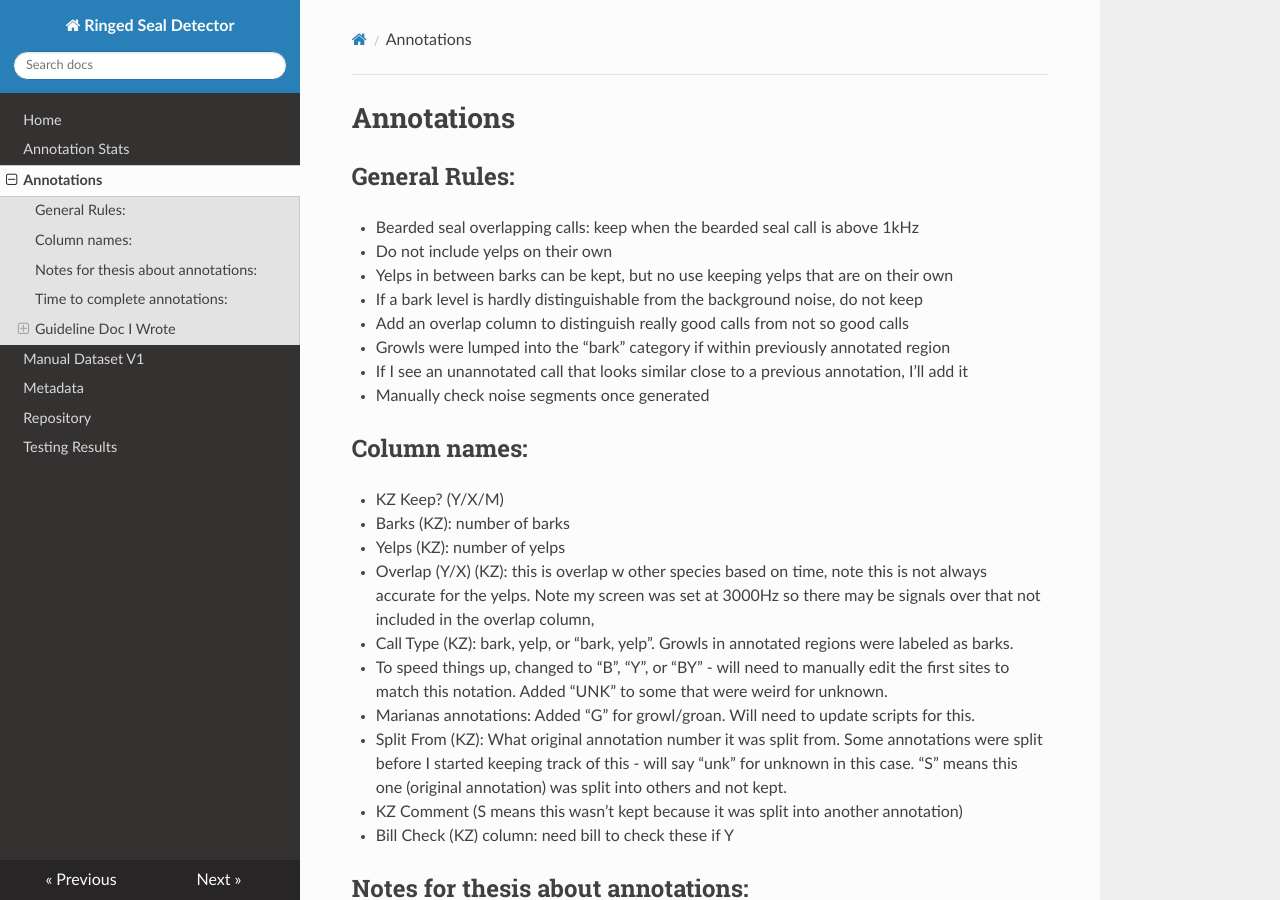
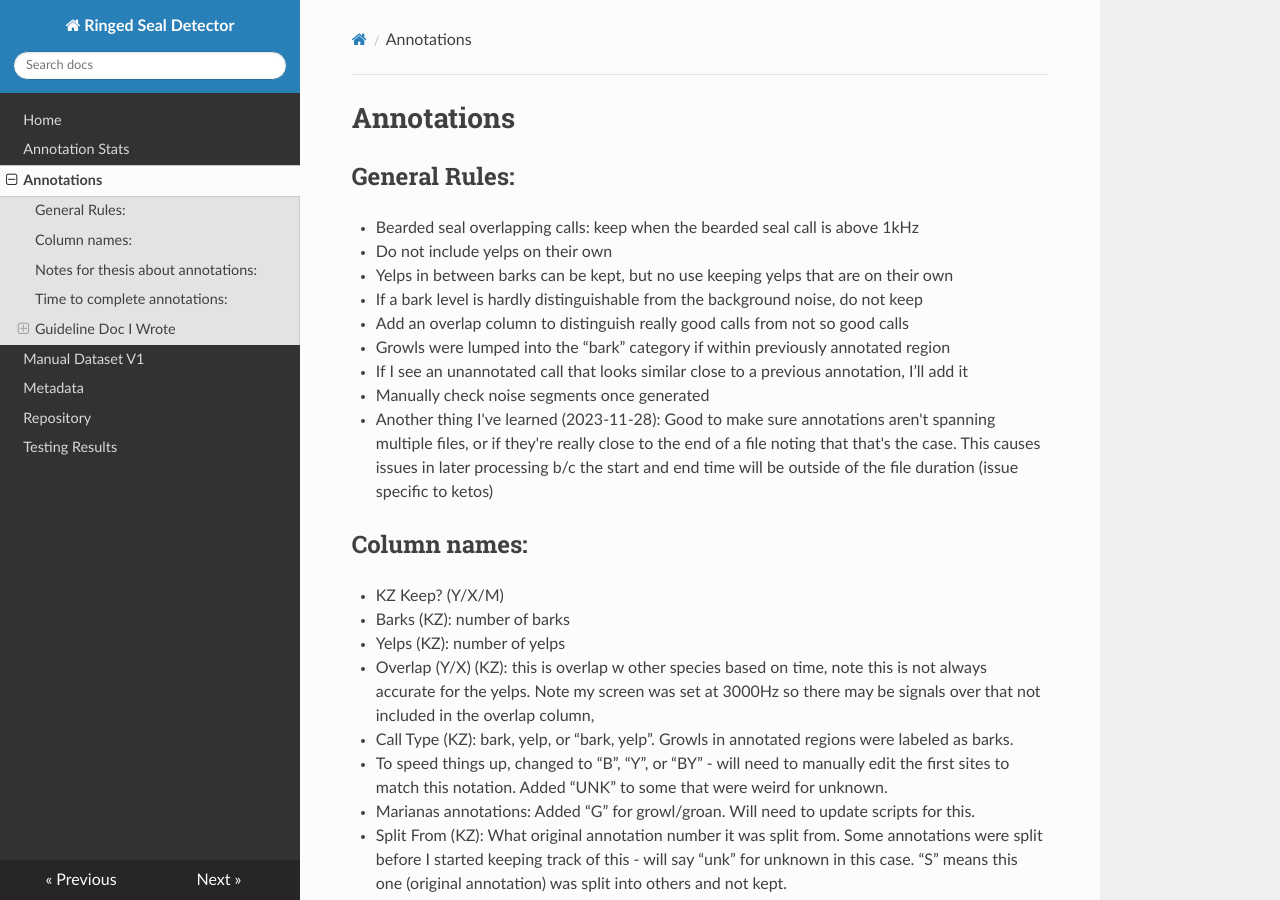
Before and after one commit to karlzam/ringed-seal-docs, an MkDocs documentation site: the page built from docs/annotations.md, in a window 1280 px wide and 900 px high. Built offline with MkDocs 1.6.1, drawn with Linux system fonts in a browser that asks for light colours; nearby versions of some CDN libraries.

```diff
--- a/docs/annotations.md
+++ b/docs/annotations.md
@@ -9,6 +9,10 @@
 - Growls were lumped into the “bark” category if within previously annotated region
 - If I see an unannotated call that looks similar close to a previous annotation, I’ll add it
 - Manually check noise segments once generated
+- Another thing I've learned (2023-11-28): Good to make sure annotations aren't spanning multiple files,
+or if they're really close to the end of a file noting that that's the case. This causes issues
+in later processing b/c the start and end time will be outside of the file duration (issue
+specific to ketos)
 
 ## Column names:
 - KZ Keep? (Y/X/M)
```
Also changed, not shown: docs/manual-dataset.md (+10 -4 lines), docs/images/Black-Girl-Wat.png (added), docs/images/CB_by_month.png (renamed from docs/CB_by_month.png).
